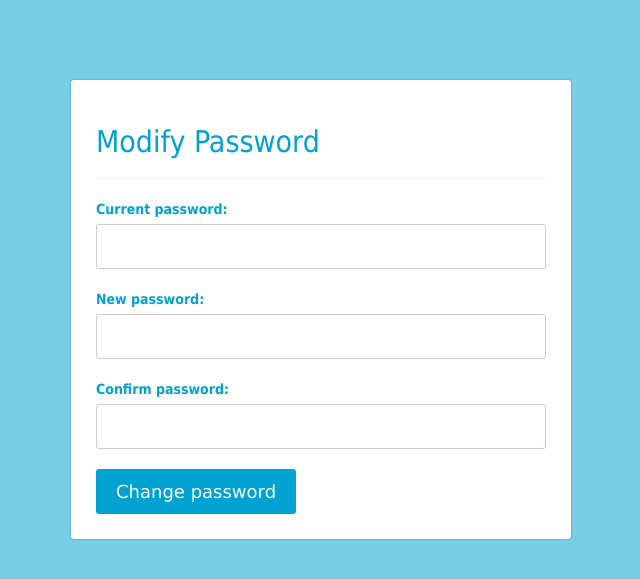
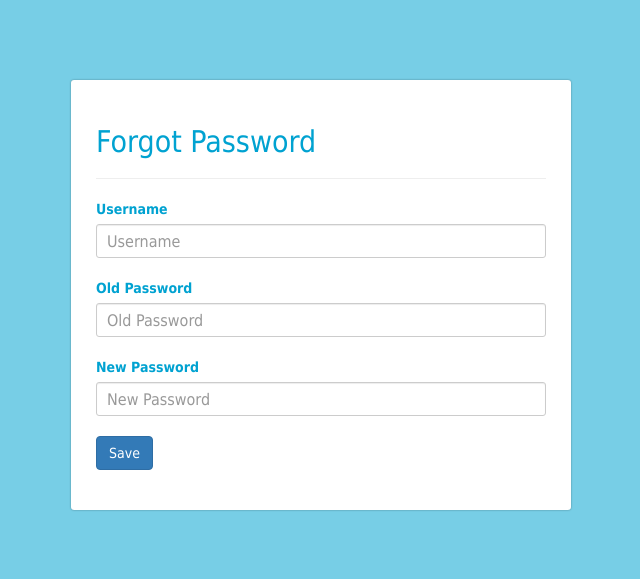
Before and after one commit to rajdivyesh/phpGame, a PHP site: page /passModification.php in a window 1280 px wide. Shown: the top 579 px of the page, without its empty margins (319-959 px from the left). Run offline with PHP 8.4, Linux system fonts and the light colour scheme.

Commit message:
PassCode Modification Done

```diff
--- a/class.user.php
+++ b/class.user.php
@@ -76,6 +76,45 @@ class USER
         }
     }
 
+    public function update_password($uname,$upass,$newpass)
+    {
+        try
+        {
+            $stmt = $this->db->prepare("SELECT * FROM player WHERE userName=:uname LIMIT 1");
+            $stmt->execute(array(':uname'=>$uname));
+            $userRow=$stmt->fetch(PDO::FETCH_ASSOC);
+
+            if($stmt->rowCount() > 0)
+            {
+                $regOrder = $userRow['registrationOrder'];
+                $stmt = $this->db->prepare("SELECT * FROM authenticator WHERE registrationOrder=:registerationOrder");
+                $stmt->execute(array(':registerationOrder'=>$regOrder));
+                $passRow=$stmt->fetch(PDO::FETCH_ASSOC);
+
+                if(password_verify($upass, $passRow['passCode']))
+                {
+                    $new_password = password_hash($newpass, PASSWORD_DEFAULT);
+                    $sql = "UPDATE authenticator SET passCode = :new_password WHERE registrationOrder = :regOrder";
+                    $stmt = $this->db->prepare($sql);
+                    $stmt->bindparam(':new_password', $new_password);
+                    $stmt->bindparam(':regOrder', $regOrder);
+                    $stmt->execute();
+
+                    return true;
+                }
+                else
+                {
+                    return false;
+                }
+            }
+        }
+        catch(PDOException $e)
+        {
+            echo $e->getMessage();
+        }
+    }
+
+
     public function is_loggedin()
     {
         if(isset($_SESSION['user_session']))
--- a/passModification.php
+++ b/passModification.php
@@ -1,39 +1,24 @@
+
 <?php
+require_once 'dbconfig.php';
 
-// Check if the form has been submitted
-if ($_SERVER["REQUEST_METHOD"] == "POST") {
-    // Collect form data
-    $current_password = $_POST["current_password"];
-    $new_password = $_POST["new_password"];
-    $confirm_password = $_POST["confirm_password"];
+if(isset($_POST['btn-save']))
+{
+ $uname = $_POST['txt_uname'];
+ $upass = $_POST['txt_password'];
+ $newpass = $_POST['txt_newpassword'];
 
-    // Validate form data
-    $errors = array();
-    if (empty($current_password)) {
-        $errors[] = "Current password is required";
-    }
-    if (empty($new_password)) {
-        $errors[] = "New password is required";
-    }
-    if (empty($confirm_password)) {
-        $errors[] = "Confirm password is required";
-    }
-    if ($new_password != $confirm_password) {
-        $errors[] = "New password and confirm password must match";
-    }
-
-    // If there are no errors, update the password in the database
-    if (empty($errors)) {
-        // Here you would typically write code to update the password in your database
-        // If the password was successfully updated, redirect the user to a confirmation page
-        header("Location: passwordModified.php");
-        exit;
-    }
+ if($user->update_password($uname, $upass, $newpass))
+ {
+  $user->redirect('index.php');
+ }
+ else
+ {
+  $error = "Wrong Details !";
+ }
 }
-
 ?>
 
-<!-- HTML code for the password modification form -->
 <!DOCTYPE html PUBLIC "-//W3C//DTD XHTML 1.0 Transitional//EN" "http://www.w3.org/TR/xhtml1/DTD/xhtml1-transitional.dtd">
 <html xmlns="http://www.w3.org/1999/xhtml">
 <head>
@@ -44,33 +29,41 @@ if ($_SERVER["REQUEST_METHOD"] == "POST") {
 </head>
 <body>
 <div class="container">
-    <div class="password-modification"
-        <form method="post" action="<?php echo htmlspecialchars($_SERVER["PHP_SELF"]); ?>">
-        <h2>Modify Password</h2><hr />
-            <label for="current_password">Current password:</label>
-            <input type="password" name="current_password" id="current_password">
+    <div class="row">
+        <div class="password-modification">
+            <form role="form" method="post">
+                <fieldset>
+                    <h2>Forgot Password</h2><hr/>
 
-            <label for="new_password">New password:</label>
-            <input type="password" name="new_password" id="new_password">
+                    <?php if(isset($error)) { ?>
+                      <div class="alert alert-danger">
+                        <i class="glyphicon glyphicon-warning-sign"></i> &nbsp; <?php echo $error; ?> !
+                      </div>
+                    <?php } ?>
 
-            <label for="confirm_password">Confirm password:</label>
-            <input type="password" name="confirm_password" id="confirm_password">
+                    <div class="form-group">
+                        <label for="uname">Username</label>
+                        <input type="text" name="txt_uname" placeholder="Username" required class="form-control" id="username"/>
+                    </div>
 
-            <button type="submit">Change password</button>
-        </form>
+                    <div class="form-group">
+                        <label for="password">Old Password</label>
+                        <input type="password" name="txt_password" placeholder="Old Password" required class="form-control" />
+                    </div>
+
+                    <div class="form-group">
+                        <label for="newpassword">New Password</label>
+                        <input type="password" name="txt_newpassword" placeholder="New Password" required class="form-control" />
+                    </div>
+
+                    <div class="form-group">
+                        <input type="submit" name="btn-save" value="Save" class="btn btn-primary" />
+                    </div>
+                </fieldset>
+            </form>
+        </div>
     </div>
-    </div>
-    <?php
-    // If there are errors, display them to the user
-    if (!empty($errors)) {
-        echo "<ul>";
-        foreach ($errors as $error) {
-            echo "<li>" . $error . "</li>";
-        }
-        echo "</ul>";
-    }
-
-    ?>
+</div>
 <script src="https://code.jquery.com/jquery-1.12.4.min.js" integrity="sha384-nvAa0+6Qg9clwYCGGPpDQLVpLNn0fRaROjHqs13t4Ggj3Ez50XnGQqc/r8MhnRDZ" crossorigin="anonymous"></script>
 <!-- Include all compiled plugins (below), or include individual files as needed -->
 <script src="https://cdn.jsdelivr.net/npm/bootstrap@3.4.1/dist/js/bootstrap.min.js" integrity="sha384-aJ21OjlMXNL5UyIl/XNwTMqvzeRMZH2w8c5cRVpzpU8Y5bApTppSuUkhZXN0VxHd" crossorigin="anonymous"></script>
--- a/style.css
+++ b/style.css
@@ -143,6 +143,16 @@ a
         color: #333;
       }
 
+      .password-modification input[type="text"] {
+        width: 100%;
+        padding: 10px;
+        margin-bottom: 20px;
+        border: 1px solid #ccc;
+        border-radius: 3px;
+        font-size: 16px;
+        color: #333;
+      }
+
       .password-modification button[type="submit"] {
         background-color: #00a2d1;
         color: #fff;
```
